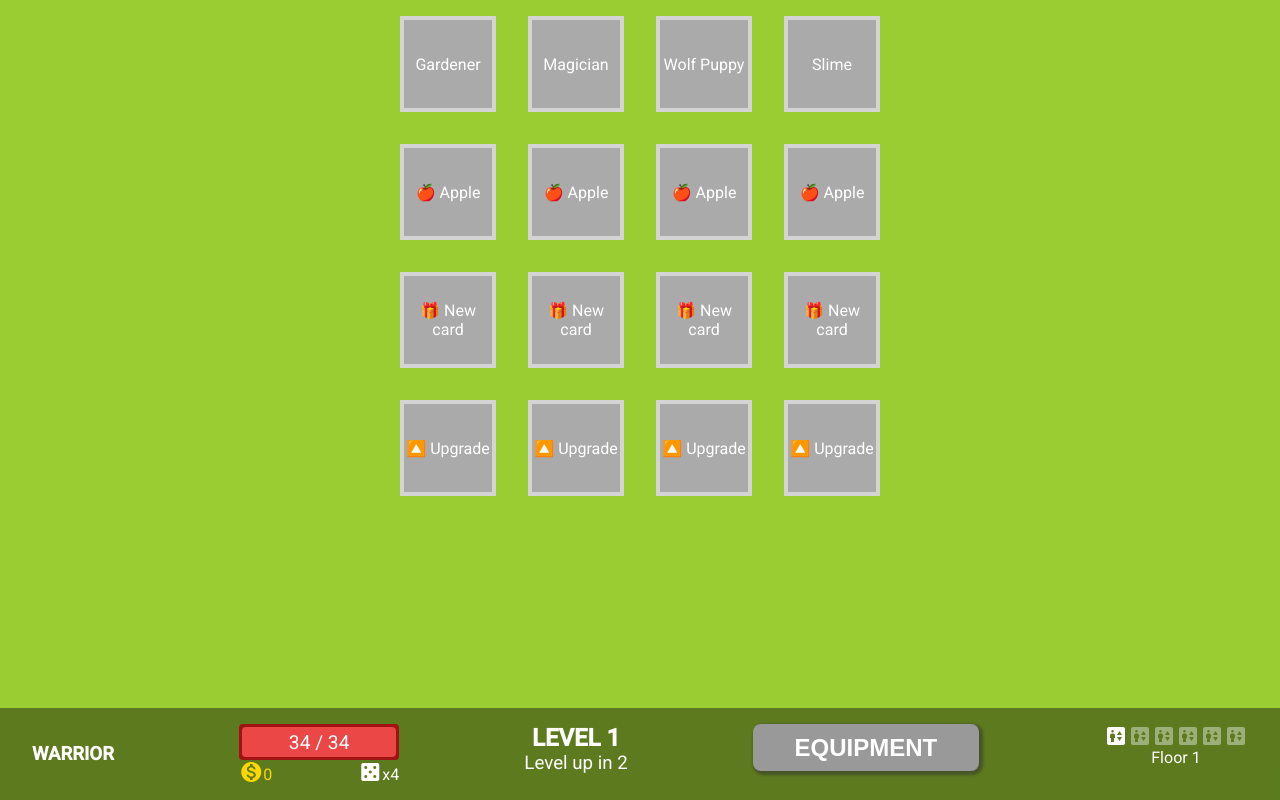
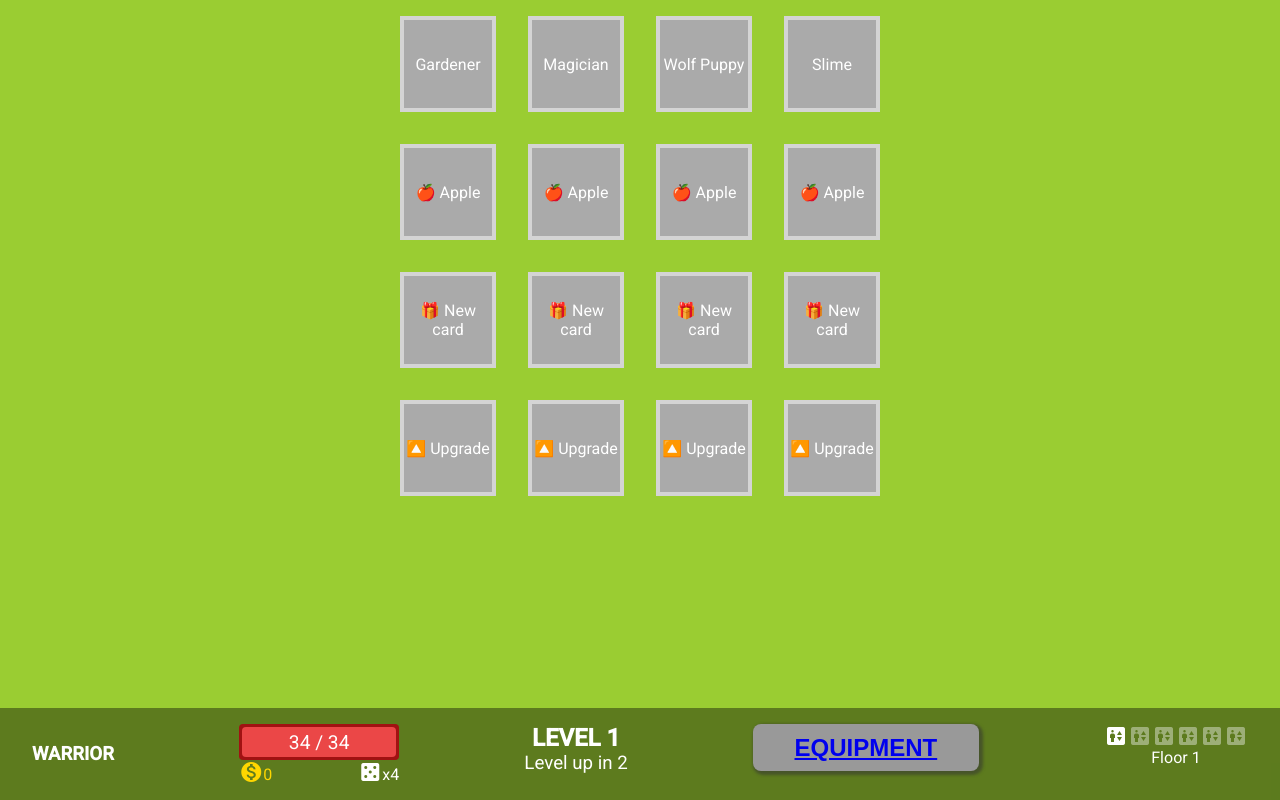
Before and after one commit to akmalkrmv/dungeons, an Angular app: page /level in a window 1280 px wide. Built offline with nearby package versions, Linux system fonts and the light colour scheme.

Commit message:
added equipment routing

```diff
--- a/src/app/app-routing.module.ts
+++ b/src/app/app-routing.module.ts
@@ -5,6 +5,7 @@ import { LossComponent } from './battle/finish/loss/loss.component';
 import { VictoryComponent } from './battle/finish/victory/victory.component';
 import { ChooseCharacterComponent } from './menu/choose-character/choose-character.component';
 import { LevelComponent } from './menu/level/level.component';
+import { EquipmentComponent } from './menu/equipment/equipment.component';
 
 const routes: Routes = [
   { path: '', pathMatch: 'full', redirectTo: 'choose-character' },
@@ -13,6 +14,7 @@ const routes: Routes = [
   { path: 'battle/victory', component: VictoryComponent },
   { path: 'choose-character', component: ChooseCharacterComponent },
   { path: 'level', component: LevelComponent },
+  { path: 'equipment', component: EquipmentComponent },
 ];
 
 @NgModule({
--- a/src/app/menu/equipment/equipment.component.html
+++ b/src/app/menu/equipment/equipment.component.html
@@ -1 +1,8 @@
 <p>equipment works!</p>
+
+<div class="equipment-main">
+  <div class="equipment-right"></div>
+  <div class="equipment-left"></div>
+</div>
+
+<button class="btn"><a [href]="['/level']">BACK</a></button>
--- a/src/app/menu/level-stats/level-stats.component.html
+++ b/src/app/menu/level-stats/level-stats.component.html
@@ -16,7 +16,9 @@
     <h3 class="level-up">Level up in 2</h3>
   </div>
 
-  <div><button class="btn">EQUIPMENT</button></div>
+  <div>
+    <button class="btn"><a [routerLink]="['/equipment']">EQUIPMENT</a></button>
+  </div>
 
   <div class="floor-stats">
     <div class="floors">
```
